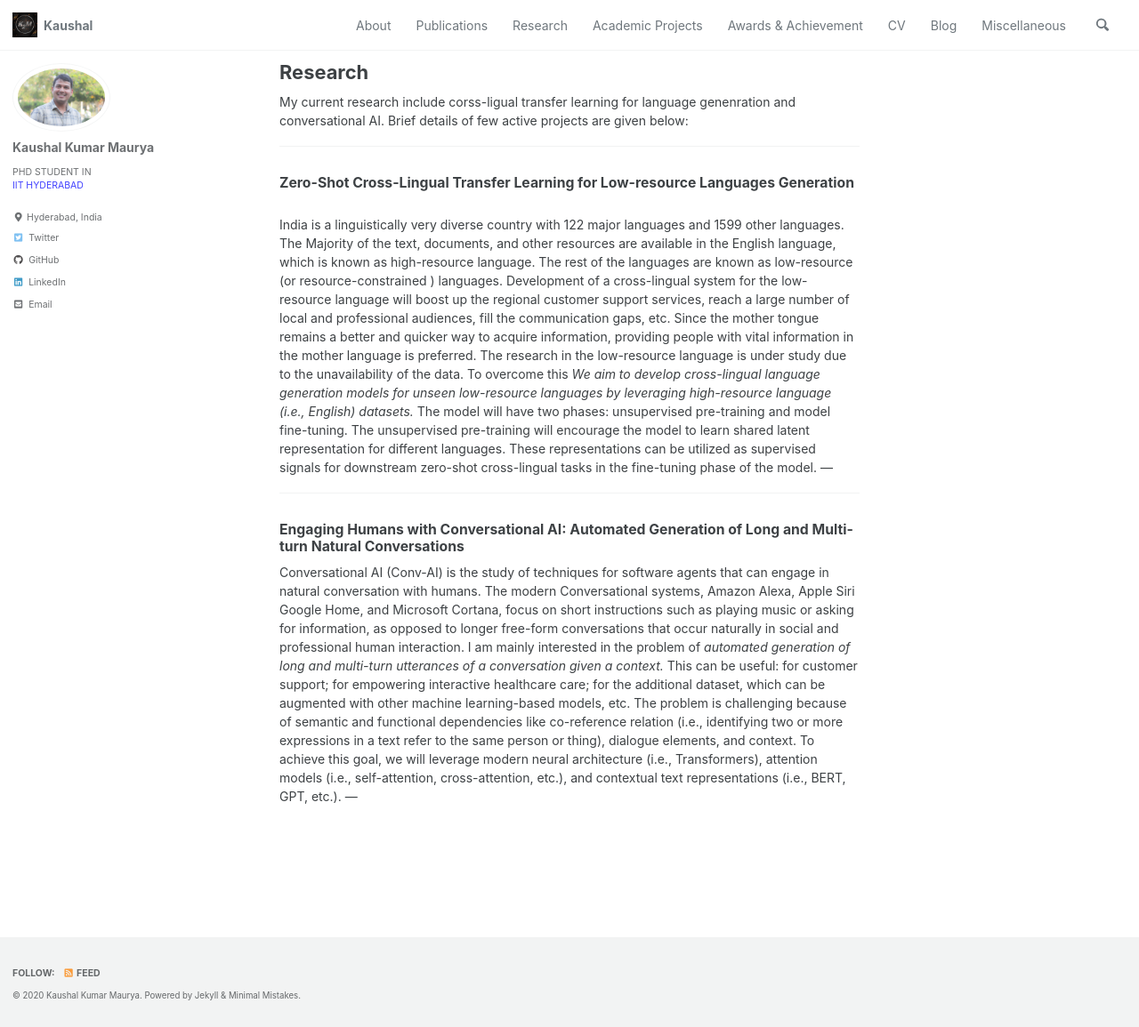
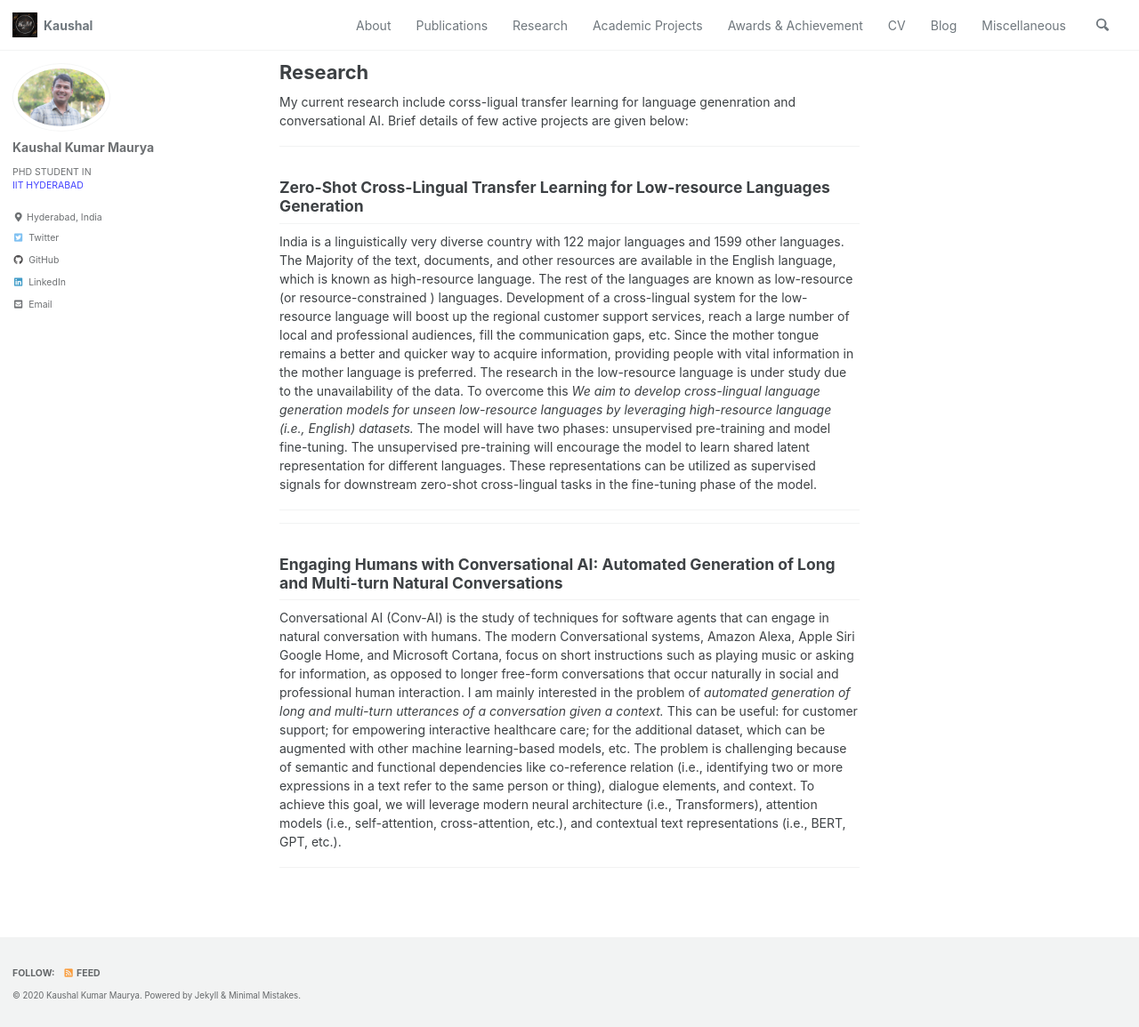
Before and after one commit to harshayelleni/harshayelleni.github.io, a Jekyll site: the page built from _pages/research.md, in a window 1280 px wide and 1155 px high. Shown: the whole window at 89% size. Built offline with Jekyll 4.4.1, drawn with Linux system fonts in a browser that asks for light colours; cached includes are drawn as plain includes.

Commit message:
doing modifications

```diff
--- a/_pages/research.md
+++ b/_pages/research.md
@@ -6,12 +6,14 @@ permalink: /research/
 My current research include corss-ligual transfer learning for language genenration and conversational AI. Brief details of few active projects are given below:
 
 ---
-### Zero-Shot Cross-Lingual Transfer Learning for Low-resource Languages Generation
+## Zero-Shot Cross-Lingual Transfer Learning for Low-resource Languages Generation
 India is a linguistically very diverse country with 122 major languages and 1599 other languages. The Majority of the text, documents, and other resources are available in the English language, which is known as high-resource language. The rest of the languages are known as low-resource (or resource-constrained ) languages.  Development of a cross-lingual system for the low-resource language will boost up the regional customer support services, reach a large number of local and professional audiences, fill the communication gaps, etc. Since the mother tongue remains a better and quicker way to acquire information, providing people with vital information in the mother language is preferred. The research in the low-resource language is under study due to the unavailability of the data. To overcome this _We aim to develop cross-lingual language generation models for unseen low-resource languages by leveraging high-resource language (i.e., English) datasets._ The model will have two phases: unsupervised pre-training and model fine-tuning. The unsupervised pre-training will encourage the model to learn shared latent representation for different languages. These representations can be utilized as supervised signals for downstream zero-shot cross-lingual tasks in the fine-tuning phase of the model.
+
 ---
 
 
 ---
-### Engaging Humans with Conversational AI: Automated Generation of Long and Multi-turn Natural Conversations
+## Engaging Humans with Conversational AI: Automated Generation of Long and Multi-turn Natural Conversations
 Conversational AI (Conv-AI) is the study of techniques for software agents that can engage in natural conversation with humans. The modern Conversational systems, Amazon Alexa, Apple Siri Google Home, and Microsoft Cortana, focus on short instructions such as playing music or asking for information, as opposed to longer free-form conversations that occur naturally in social and professional human interaction. I am mainly interested in the problem of _automated generation of long and multi-turn utterances of a conversation given a context._ This can be useful: for customer support; for empowering interactive healthcare care; for the additional dataset, which can be augmented with other machine learning-based models, etc. The problem is challenging because of semantic and functional dependencies like co-reference relation (i.e., identifying two or more expressions in a text refer to the same person or thing), dialogue elements, and context. To achieve this goal, we will leverage modern neural architecture (i.e., Transformers), attention models (i.e., self-attention, cross-attention, etc.), and contextual text representations (i.e., BERT, GPT, etc.).
+
 ---
```
